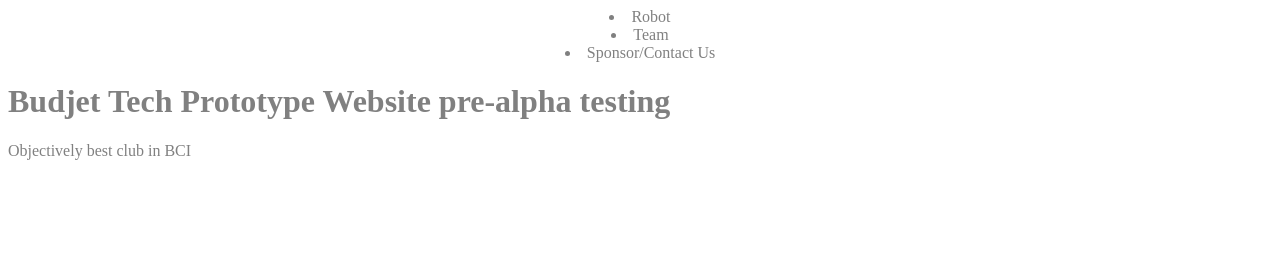
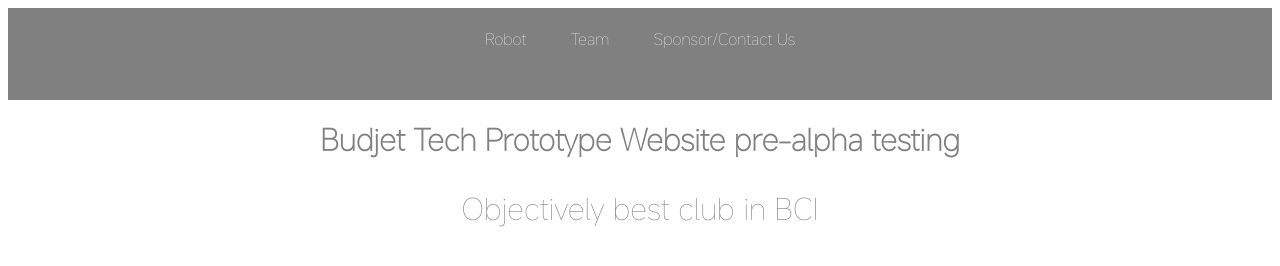
Before and after one commit to Name0518/Name0518.github.io, a plain HTML site: page goated budjettech site/index.html in a window 1280 px wide. Drawn offline with Linux system fonts and the light colour scheme.

Commit message:
Add files via upload

```diff
--- a/goated budjettech site/style.css
+++ b/goated budjettech site/style.css
@@ -1,7 +1,48 @@
+
+
+@font-face {
+    font-family: 'MiSans';
+    src: url('/MiSansLatin-Thin.woff') format('opentype');
+    font-weight: normal;
+    font-style: normal;
+}
+
 body {
 color: gray;
+font-family: MiSans;
+}
+
+.title {
+    font-size: 30px;
+    text-align: center;
 }
 
 .navbar {
     text-align: center;
+    padding-bottom: 30px;
+    background-color: gray;
 }
+
+.navbarlist{
+display: inline-block;
+  padding: 20px;
+  color:white
+
+}
+
+li:hover {
+    color: #527dff;
+    cursor: grab;
+  }
+
+a:link {
+    text-decoration: none;
+    color: white;
+}
+
+html {
+    height: 100%;
+    width: 100%;
+    padding: 0;
+    margin: 0;
+  }
```
